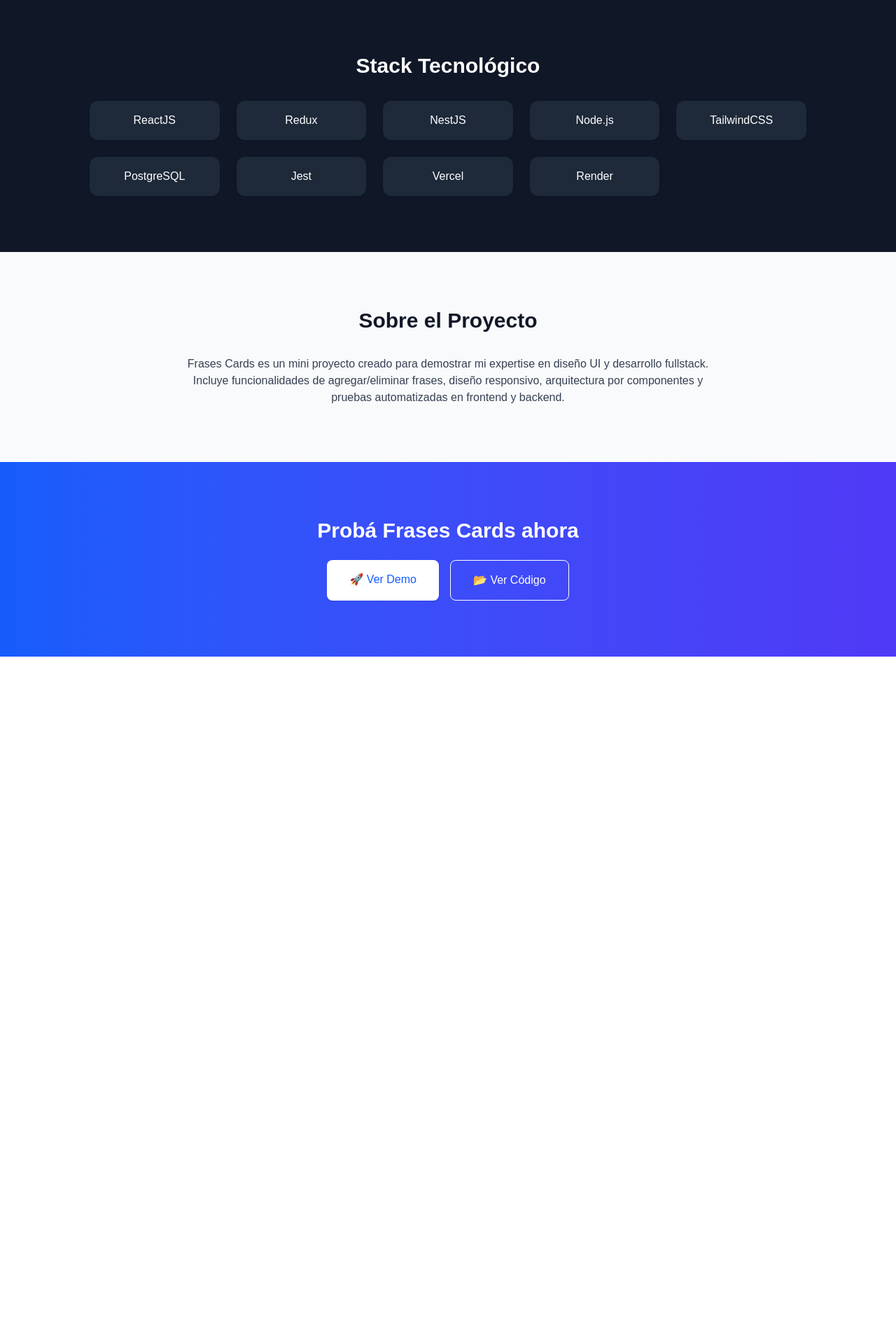
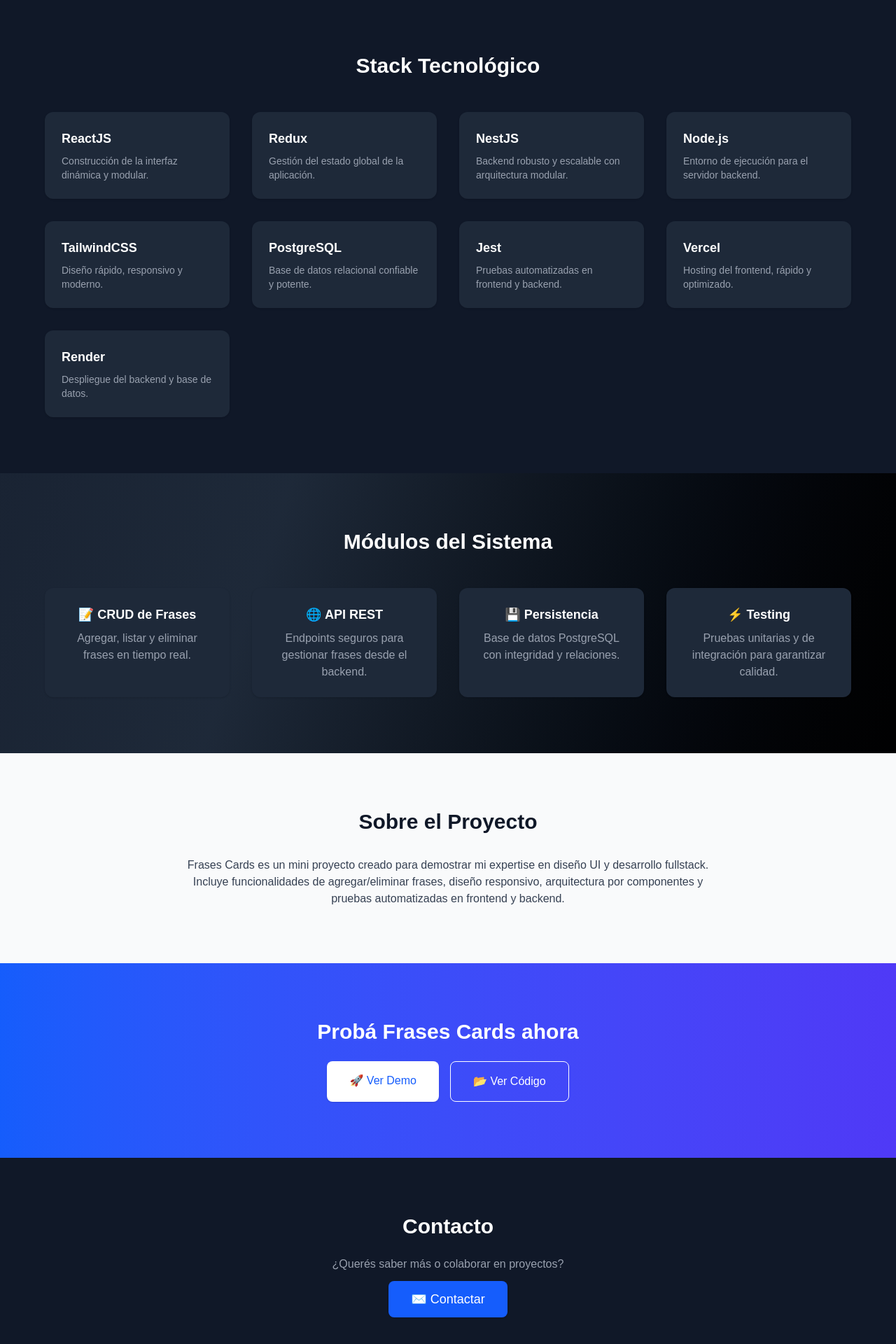
Before and after one commit to leandasilva/portfolio-Leandro-Dasilva, a Next.js app: page /landing1-frases in a window 1280 px wide. Shown: the part 1936-3856 px from the top of the page at 70% size. Before the commit the page ends 2874 px from the top, so only its background shows below. Built offline with nearby package versions, Linux system fonts and the light colour scheme.

Commit message:
nuevo commit

```diff
--- a/app/landing1-frases/page.tsx
+++ b/app/landing1-frases/page.tsx
@@ -18,7 +18,9 @@ export default function FrasesCardsLanding() {
             Ver Demo
           </a>
           <a
-            href="#github"
+            href="https://github.com/leandasilva/frases-cards"
+            target="_blank"
+            rel="noopener noreferrer"
             className="px-6 py-3 border border-white rounded-lg hover:bg-white hover:text-black transition"
           >
             Ver Código
@@ -59,15 +61,47 @@ export default function FrasesCardsLanding() {
 
       {/* Tecnologías utilizadas */}
       <section className="py-20 px-6 bg-gray-900">
-        <h2 className="text-3xl font-semibold text-center mb-8">Stack Tecnológico</h2>
-        <div className="grid grid-cols-2 md:grid-cols-3 lg:grid-cols-5 gap-6 max-w-5xl mx-auto text-center">
+        <h2 className="text-3xl font-semibold text-center mb-12">Stack Tecnológico</h2>
+        <div className="grid md:grid-cols-3 lg:grid-cols-4 gap-8 max-w-6xl mx-auto">
           {[
-            'ReactJS', 'Redux', 'NestJS', 'Node.js', 'TailwindCSS', 'PostgreSQL', 'Jest', 'Vercel', 'Render'
-          ].map((tech) => (
-            <div key={tech} className="bg-gray-800 p-4 rounded-xl shadow font-medium">
-              {tech}
+            { tech: 'ReactJS', desc: 'Construcción de la interfaz dinámica y modular.' },
+            { tech: 'Redux', desc: 'Gestión del estado global de la aplicación.' },
+            { tech: 'NestJS', desc: 'Backend robusto y escalable con arquitectura modular.' },
+            { tech: 'Node.js', desc: 'Entorno de ejecución para el servidor backend.' },
+            { tech: 'TailwindCSS', desc: 'Diseño rápido, responsivo y moderno.' },
+            { tech: 'PostgreSQL', desc: 'Base de datos relacional confiable y potente.' },
+            { tech: 'Jest', desc: 'Pruebas automatizadas en frontend y backend.' },
+            { tech: 'Vercel', desc: 'Hosting del frontend, rápido y optimizado.' },
+            { tech: 'Render', desc: 'Despliegue del backend y base de datos.' }
+          ].map(({ tech, desc }) => (
+            <div key={tech} className="bg-gray-800 p-6 rounded-xl shadow hover:shadow-lg transition">
+              <h3 className="font-bold text-lg mb-2">{tech}</h3>
+              <p className="text-gray-400 text-sm">{desc}</p>
             </div>
           ))}
+        </div>
+      </section>
+
+      {/* Módulos del Sistema */}
+      <section className="py-20 px-6">
+        <h2 className="text-3xl font-semibold text-center mb-12">Módulos del Sistema</h2>
+        <div className="grid md:grid-cols-4 gap-8 max-w-6xl mx-auto text-center">
+          <div className="p-6 bg-gray-800 rounded-xl shadow hover:shadow-lg transition">
+            <h3 className="font-bold text-lg mb-2">📝 CRUD de Frases</h3>
+            <p className="text-gray-400">Agregar, listar y eliminar frases en tiempo real.</p>
+          </div>
+          <div className="p-6 bg-gray-800 rounded-xl shadow hover:shadow-lg transition">
+            <h3 className="font-bold text-lg mb-2">🌐 API REST</h3>
+            <p className="text-gray-400">Endpoints seguros para gestionar frases desde el backend.</p>
+          </div>
+          <div className="p-6 bg-gray-800 rounded-xl shadow hover:shadow-lg transition">
+            <h3 className="font-bold text-lg mb-2">💾 Persistencia</h3>
+            <p className="text-gray-400">Base de datos PostgreSQL con integridad y relaciones.</p>
+          </div>
+          <div className="p-6 bg-gray-800 rounded-xl shadow hover:shadow-lg transition">
+            <h3 className="font-bold text-lg mb-2">⚡ Testing</h3>
+            <p className="text-gray-400">Pruebas unitarias y de integración para garantizar calidad.</p>
+          </div>
         </div>
       </section>
 
@@ -94,13 +128,27 @@ export default function FrasesCardsLanding() {
             🚀 Ver Demo
           </a>
           <a
-            href="#github"
+            href="https://github.com/leandasilva/frases-cards"
+            target="_blank"
+            rel="noopener noreferrer"
             className="px-8 py-4 border border-white rounded-lg hover:bg-white hover:text-black transition"
           >
             📂 Ver Código
           </a>
         </div>
       </section>
+
+      {/* Contacto */}
+      <section className="py-20 px-6 bg-gray-900 text-center">
+        <h2 className="text-3xl font-semibold mb-6">Contacto</h2>
+        <p className="text-gray-400 mb-6">¿Querés saber más o colaborar en proyectos?</p>
+        <a
+          href="mailto:leandasilva19@gmail.com"
+          className="px-8 py-4 bg-blue-600 rounded-lg text-lg shadow hover:bg-blue-700 transition"
+        >
+          ✉️ Contactar
+        </a>
+      </section>
     </div>
   );
 }
--- a/app/landing2-tiendadigital/page.tsx
+++ b/app/landing2-tiendadigital/page.tsx
@@ -1,4 +1,3 @@
-
 export default function Landing() {
   return (
     <div className="min-h-screen bg-gradient-to-br from-gray-900 via-gray-800 to-black text-white">
@@ -58,8 +57,31 @@ export default function Landing() {
         </div>
       </section>
 
+      {/* New Section: Módulos del Sistema */}
+      <section className="py-20 px-6 bg-gray-900">
+        <h2 className="text-3xl font-semibold text-center mb-12">Módulos del Sistema</h2>
+        <div className="grid md:grid-cols-4 gap-8 max-w-6xl mx-auto text-center">
+          <div className="p-6 bg-gray-800 rounded-xl shadow hover:shadow-lg transition">
+            <h3 className="font-bold text-lg mb-2">📦 Inventario</h3>
+            <p className="text-gray-400">Control de productos, stock en tiempo real y alertas de bajo inventario.</p>
+          </div>
+          <div className="p-6 bg-gray-800 rounded-xl shadow hover:shadow-lg transition">
+            <h3 className="font-bold text-lg mb-2">💳 Ventas</h3>
+            <p className="text-gray-400">Registro de ventas rápidas, múltiples métodos de pago y gestión de caja.</p>
+          </div>
+          <div className="p-6 bg-gray-800 rounded-xl shadow hover:shadow-lg transition">
+            <h3 className="font-bold text-lg mb-2">📊 Reportes</h3>
+            <p className="text-gray-400">Generación de reportes dinámicos y estadísticas detalladas.</p>
+          </div>
+          <div className="p-6 bg-gray-800 rounded-xl shadow hover:shadow-lg transition">
+            <h3 className="font-bold text-lg mb-2">👥 Usuarios</h3>
+            <p className="text-gray-400">Roles y permisos para administrar empleados y accesos.</p>
+          </div>
+        </div>
+      </section>
+
       {/* About Section */}
-      <section className="py-20 px-6 bg-gray-900">
+      <section className="py-20 px-6">
         <h2 className="text-3xl font-semibold text-center mb-8">Sobre el Proyecto</h2>
         <p className="max-w-3xl mx-auto text-center text-gray-300">
           TuNegocioDigital fue diseñado como una solución para pequeños y medianos negocios,
@@ -68,15 +90,42 @@ export default function Landing() {
         </p>
       </section>
 
+      {/* New Section: Testimonios */}
+      <section className="py-20 px-6 bg-gray-900">
+        <h2 className="text-3xl font-semibold text-center mb-12">Testimonios</h2>
+        <div className="grid md:grid-cols-3 gap-8 max-w-6xl mx-auto">
+          <div className="p-6 bg-gray-800 rounded-xl shadow hover:shadow-lg transition">
+            <p className="text-gray-300 italic">"Gracias a TuNegocioDigital ahora controlo mejor mi stock y mis ventas."</p>
+            <h4 className="mt-4 font-bold">— Ana, dueña de minimercado</h4>
+          </div>
+          <div className="p-6 bg-gray-800 rounded-xl shadow hover:shadow-lg transition">
+            <p className="text-gray-300 italic">"Me facilitó mucho generar reportes y tomar decisiones rápidas."</p>
+            <h4 className="mt-4 font-bold">— Carlos, restaurante</h4>
+          </div>
+          <div className="p-6 bg-gray-800 rounded-xl shadow hover:shadow-lg transition">
+            <p className="text-gray-300 italic">"Una plataforma simple y muy intuitiva para mis empleados."</p>
+            <h4 className="mt-4 font-bold">— Sofía, farmacia</h4>
+          </div>
+        </div>
+      </section>
+
       {/* Call to Action */}
       <section className="py-20 text-center">
         <h2 className="text-3xl font-bold mb-6">¿Querés ver más proyectos?</h2>
+        <div className="flex justify-center gap-4">
           <a
             href="https://github.com/leandasilva/tunegociodigital"
             className="px-8 py-4 bg-blue-600 rounded-lg text-lg shadow hover:bg-blue-700 transition"
           >
             Ir a mi Repositorio
           </a>
+          <a
+            href="mailto:leandasilva19@gmail.com"
+            className="px-8 py-4 bg-gray-700 rounded-lg text-lg shadow hover:bg-gray-600 transition"
+          >
+            Contactar
+          </a>
+        </div>
       </section>
 
     </div>
--- a/app/landing3-contaduria-react/page.tsx
+++ b/app/landing3-contaduria-react/page.tsx
@@ -8,8 +8,9 @@ export default function FrasesCardsLanding() {
           Contaduría General de la Provincia de Corrientes
         </h1>
         <p className="text-lg text-gray-300 max-w-2xl">
-        Participé en el desarrollo fullstack del sitio utilizando React.js, Redux, Node.js, Express y PL/SQL.
+          Participé en el desarrollo fullstack del portal institucional utilizando React.js, Redux, Node.js, Express y PL/SQL.
           Implementé diseño responsivo con TailwindCSS, autenticación segura y gestión de sesiones.
+          Actualmente, continúo colaborando en el mantenimiento y evolución del sistema.
         </p>
 
         <div className="mt-6 flex gap-4">
@@ -39,16 +40,22 @@ export default function FrasesCardsLanding() {
         <h2 className="text-3xl font-semibold text-center mb-12">Características principales</h2>
         <div className="grid md:grid-cols-3 gap-10 max-w-6xl mx-auto">
           <div className="p-6 bg-gray-800 rounded-xl shadow hover:shadow-lg transition">
-            <h3 className="text-xl font-bold mb-3">Gestión de frases</h3>
-            <p className="text-gray-400">Permite agregar y eliminar frases de manera dinámica con UI responsiva.</p>
+            <h3 className="text-xl font-bold mb-3">Consulta de Expedientes</h3>
+            <p className="text-gray-400">
+              El portal permite consultar en línea el estado de un trámite administrativo relacionado a los gastos de la provincia.
+            </p>
           </div>
           <div className="p-6 bg-gray-800 rounded-xl shadow hover:shadow-lg transition">
-            <h3 className="text-xl font-bold mb-3">UI Moderna</h3>
-            <p className="text-gray-400">Diseño limpio y moderno con TailwindCSS y cards interactivas.</p>
+            <h3 className="text-xl font-bold mb-3">Certificado de Firmas Digitales</h3>
+            <p className="text-gray-400">
+              Integración para descargar certificados digitales con validez legal, habilitando la firma electrónica de documentos.
+            </p>
           </div>
           <div className="p-6 bg-gray-800 rounded-xl shadow hover:shadow-lg transition">
             <h3 className="text-xl font-bold mb-3">Fullstack & Testing</h3>
-            <p className="text-gray-400">Backend con Node.js y NestJS, PostgreSQL; testing en API y frontend con Jest/RTL.</p>
+            <p className="text-gray-400">
+              Backend con Node.js, Express y PL/SQL; testing en API y frontend con Jest/RTL.
+            </p>
           </div>
         </div>
       </section>
@@ -57,7 +64,7 @@ export default function FrasesCardsLanding() {
       <section className="py-20 px-6 bg-gray-900">
         <h2 className="text-3xl font-semibold text-center mb-8">Stack Tecnológico</h2>
         <div className="grid grid-cols-2 md:grid-cols-3 lg:grid-cols-5 gap-6 max-w-5xl mx-auto text-center">
-          {['ReactJS', 'Redux', 'Node.js', 'Express', 'PL/SQL', 'TailwindCSS', 'Jest', 'java', 'Oracle', 'GitLab', 'Spring Boot','Figma']
+          {['ReactJS', 'Redux', 'Node.js', 'Express', 'PL/SQL', 'TailwindCSS', 'Jest', 'Java', 'Oracle', 'GitLab', 'Spring Boot', 'Figma']
             .map((tech) => (
               <div key={tech} className="bg-gray-800 p-4 rounded-xl shadow font-medium">
                 {tech}
@@ -70,9 +77,23 @@ export default function FrasesCardsLanding() {
       <section className="py-20 px-6 bg-gray-50 text-gray-900">
         <h2 className="text-3xl font-semibold text-center mb-8">Sobre el Proyecto</h2>
         <p className="max-w-3xl mx-auto text-center text-gray-700">
-            Participé en el desarrollo completo del sitio, integrando el frontend en React.js con Redux
-            y el backend en Node.js/Express y PL/SQL. Implementé funcionalidades críticas como gestión de usuarios,
-            reportes financieros y autenticación segura, asegurando rendimiento y alta disponibilidad.
+          Participé en el desarrollo completo del portal, integrando el frontend en React.js con Redux
+          y el backend en Node.js/Express y PL/SQL.
+          Entre las funcionalidades clave destacan la consulta de expedientes administrativos,
+          la descarga de certificados de firmas digitales y la gestión de usuarios.
+          Actualmente el sistema se mantiene en producción, garantizando rendimiento y alta disponibilidad.
+        </p>
+      </section>
+
+      {/* Metodología y trabajo en equipo */}
+      <section className="py-20 px-6 bg-gray-900 text-white">
+        <h2 className="text-3xl font-semibold text-center mb-8">Metodología y Trabajo en Equipo</h2>
+        <p className="max-w-3xl mx-auto text-center text-gray-300">
+          El desarrollo se realizó en equipo utilizando metodologías ágiles como
+          <span className="font-semibold"> Kanban</span> y <span className="font-semibold">Scrum</span>,
+          fomentando la colaboración, la priorización de tareas y la entrega continua de valor.
+          Se implementaron herramientas como <span className="font-semibold">Jira</span> para la gestión de proyectos
+          y <span className="font-semibold">Confluence</span> para la documentación técnica y funcional del sistema.
         </p>
       </section>
 
--- a/app/landing4-datup/page.tsx
+++ b/app/landing4-datup/page.tsx
@@ -4,9 +4,9 @@ export default function FrasesCardsLanding() {
 
       {/* Hero Section */}
       <section className="h-screen flex flex-col justify-center items-center text-center px-6">
-        <h1 className="text-5xl font-bold mb-4">Datup</h1>
+        <h1 className="text-5xl font-bold mb-4">Truckers Talent - Datup</h1>
         <p className="text-lg text-gray-300 max-w-2xl">
-          Proyecto fullstack para demostrar mis conocimientos en diseño de interfaces modernas y arquitectura fullstack.
+          Proyecto fullstack en desarrollo que marcó mi primera experiencia como freelancer, demostrando conocimientos en diseño de interfaces modernas y arquitectura fullstack.
         </p>
         <div className="mt-6 flex gap-4">
           <a
@@ -23,7 +23,7 @@ export default function FrasesCardsLanding() {
       {/* Preview Section */}
       <section className="py-20 px-6 bg-gray-900 text-center">
         <h2 className="text-3xl font-semibold mb-8">Vista previa</h2>
-        <div className="max-w-4xl mx-auto rounded-2xl overflow-hidden shadow-lg">
+        <div className="max-w-4xl mx-auto rounded-2xl overflow-hidden shadow-2xl border border-gray-700">
           <iframe
             src="https://plankton-app-65mdw.ondigitalocean.app/"
             className="w-full h-[500px] border-0"
@@ -36,17 +36,17 @@ export default function FrasesCardsLanding() {
       <section className="py-20 px-6">
         <h2 className="text-3xl font-semibold text-center mb-12">Características principales</h2>
         <div className="grid md:grid-cols-3 gap-10 max-w-6xl mx-auto">
-          <div className="p-6 bg-gray-800 rounded-xl shadow hover:shadow-lg transition">
-            <h3 className="text-xl font-bold mb-3">Gestión de frases</h3>
-            <p className="text-gray-400">Permite agregar y eliminar frases de manera dinámica con UI responsiva.</p>
+          <div className="p-6 bg-gray-800 rounded-xl shadow-lg hover:shadow-2xl transition">
+            <h3 className="text-xl font-bold mb-3">Busqueda y oferta de empleo</h3>
+            <p className="text-gray-400">Permite agregar y eliminar publicaciones de empleos generar usuarios perfiles tanto empresas como usuarios que solicitan job's de manera dinámica con una UI responsiva.</p>
           </div>
-          <div className="p-6 bg-gray-800 rounded-xl shadow hover:shadow-lg transition">
+          <div className="p-6 bg-gray-800 rounded-xl shadow-lg hover:shadow-2xl transition">
             <h3 className="text-xl font-bold mb-3">UI Moderna</h3>
-            <p className="text-gray-400">Diseño limpio y moderno con TailwindCSS y cards interactivas.</p>
+            <p className="text-gray-400">Diseño limpio e interactivo con TailwindCSS y arquitectura de componentes reutilizables.</p>
           </div>
-          <div className="p-6 bg-gray-800 rounded-xl shadow hover:shadow-lg transition">
+          <div className="p-6 bg-gray-800 rounded-xl shadow-lg hover:shadow-2xl transition">
             <h3 className="text-xl font-bold mb-3">Fullstack & Testing</h3>
-            <p className="text-gray-400">Backend con Node.js y NestJS, PostgreSQL; testing en API y frontend con Jest/RTL.</p>
+            <p className="text-gray-400">Backend con Node.js y NestJS, base de datos en PostgreSQL y pruebas en frontend/backend con Jest/RTL.</p>
           </div>
         </div>
       </section>
@@ -56,9 +56,13 @@ export default function FrasesCardsLanding() {
         <h2 className="text-3xl font-semibold text-center mb-8">Stack Tecnológico</h2>
         <div className="grid grid-cols-2 md:grid-cols-3 lg:grid-cols-5 gap-6 max-w-5xl mx-auto text-center">
           {[
-            'ReactJS', 'Redux', 'NestJS', 'Node.js', 'TailwindCSS', 'PostgreSQL', 'Jest', 'Vercel', 'Render'
+            'ReactJS', 'Redux', 'NestJS', 'Node.js', 'TailwindCSS','AWS',
+            'PostgreSQL', 'Jest', 'EC2', 'S3', 'Docker', 'GitHub Actions','Figma'
           ].map((tech) => (
-            <div key={tech} className="bg-gray-800 p-4 rounded-xl shadow font-medium">
+            <div
+              key={tech}
+              className="bg-gray-800 p-4 rounded-xl shadow hover:shadow-lg transition font-medium"
+            >
               {tech}
             </div>
           ))}
@@ -68,16 +72,41 @@ export default function FrasesCardsLanding() {
       {/* About / Valor Agregado */}
       <section className="py-20 px-6 bg-gray-50 text-gray-900">
         <h2 className="text-3xl font-semibold text-center mb-8">Sobre el Proyecto</h2>
+        <p className="max-w-3xl mx-auto text-center text-gray-700 mb-6">
+          Datup empresa organizador de esta pasantía con un plazo de 3 meses, fue mi primera experiencia como freelancer y me permitió trabajar en equipo con otros desarrolladores y diseñadores,
+          enriqueciendo mi perspectiva sobre el desarrollo de software. Aprendí a comunicarme efectivamente, a gestionar tareas y a adaptarme
+          a diferentes estilos de trabajo.
+        </p>
         <p className="max-w-3xl mx-auto text-center text-gray-700">
-          Frases Cards es un mini proyecto creado para demostrar mi expertise en diseño UI y
-          desarrollo fullstack. Incluye funcionalidades de agregar/eliminar frases, diseño responsivo,
-          arquitectura por componentes y pruebas automatizadas en frontend y backend.
+          Este proyecto no solo fortaleció mis habilidades técnicas, sino que también me enseñó la importancia de la colaboración
+          y la flexibilidad en un entorno profesional.
         </p>
+      </section>
+
+      {/* Metodología y herramientas */}
+      <section className="py-20 px-6 bg-gray-900 text-white">
+        <h2 className="text-3xl font-semibold text-center mb-8">Metodología y Herramientas</h2>
+        <p className="max-w-3xl mx-auto text-center text-gray-300 mb-12">
+          El trabajo se organizó con metodologías ágiles como <span className="font-semibold">Kanban</span> y <span className="font-semibold">Scrum</span>.
+          Usamos herramientas de gestión y comunicación como <span className="font-semibold">Trello</span>,
+          <span className="font-semibold"> GitHub Projects</span>, grupos de <span className="font-semibold">Discord</span> y <span className="font-semibold">WhatsApp</span>
+          para asegurar coordinación y eficiencia en el desarrollo.
+        </p>
+        <div className="grid grid-cols-2 md:grid-cols-4 gap-6 max-w-4xl mx-auto">
+          {['Kanban', 'Scrum', 'Trello', 'GitHub Projects', 'Discord', 'WhatsApp'].map((item) => (
+            <div
+              key={item}
+              className="bg-gray-800 p-4 rounded-xl shadow text-center hover:shadow-lg transition font-medium"
+            >
+              {item}
+            </div>
+          ))}
+        </div>
       </section>
 
       {/* Call To Action */}
       <section className="py-20 text-center bg-gradient-to-r from-blue-600 to-indigo-600 text-white">
-        <h2 className="text-3xl font-bold mb-6">Probá Frases Cards ahora</h2>
+        <h2 className="text-3xl font-bold mb-6">Probá Truckers Talent ahora</h2>
         <div className="flex justify-center gap-4">
           <a
             href="https://plankton-app-65mdw.ondigitalocean.app/"
--- a/app/page.tsx
+++ b/app/page.tsx
@@ -23,11 +23,13 @@ export default function Home() {
       descripcion: "Proyecto en el que trabajo en remoto actualmente",
       href: "/landing4-datup",
     },
+    /*
     {
       titulo: "React Native - Proyecto en desarrollo",
       descripcion: "Portfolio personal con React Native + Tailwind",
       href: "/",
     },
+    */
   ];
 
   return (
```
Lines whose indentation alone changed are shown as unchanged.
